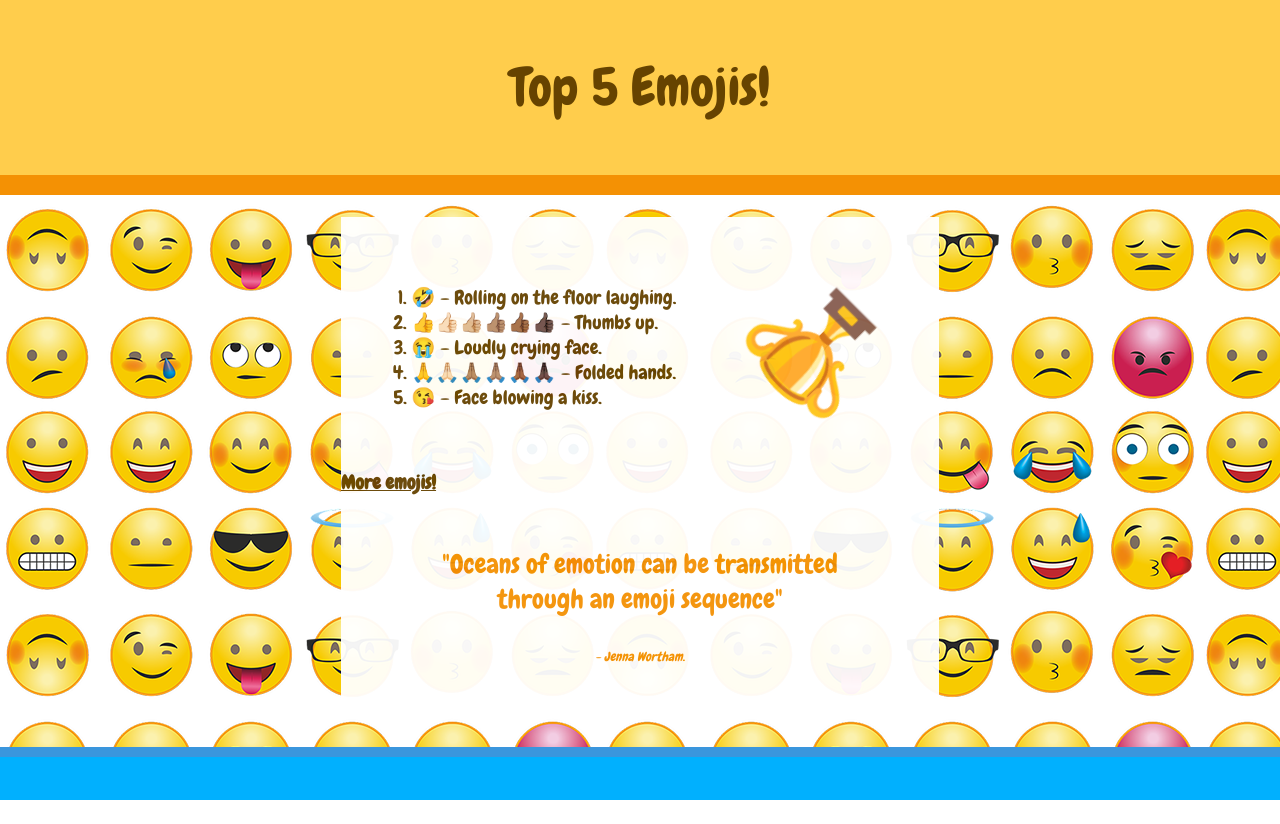
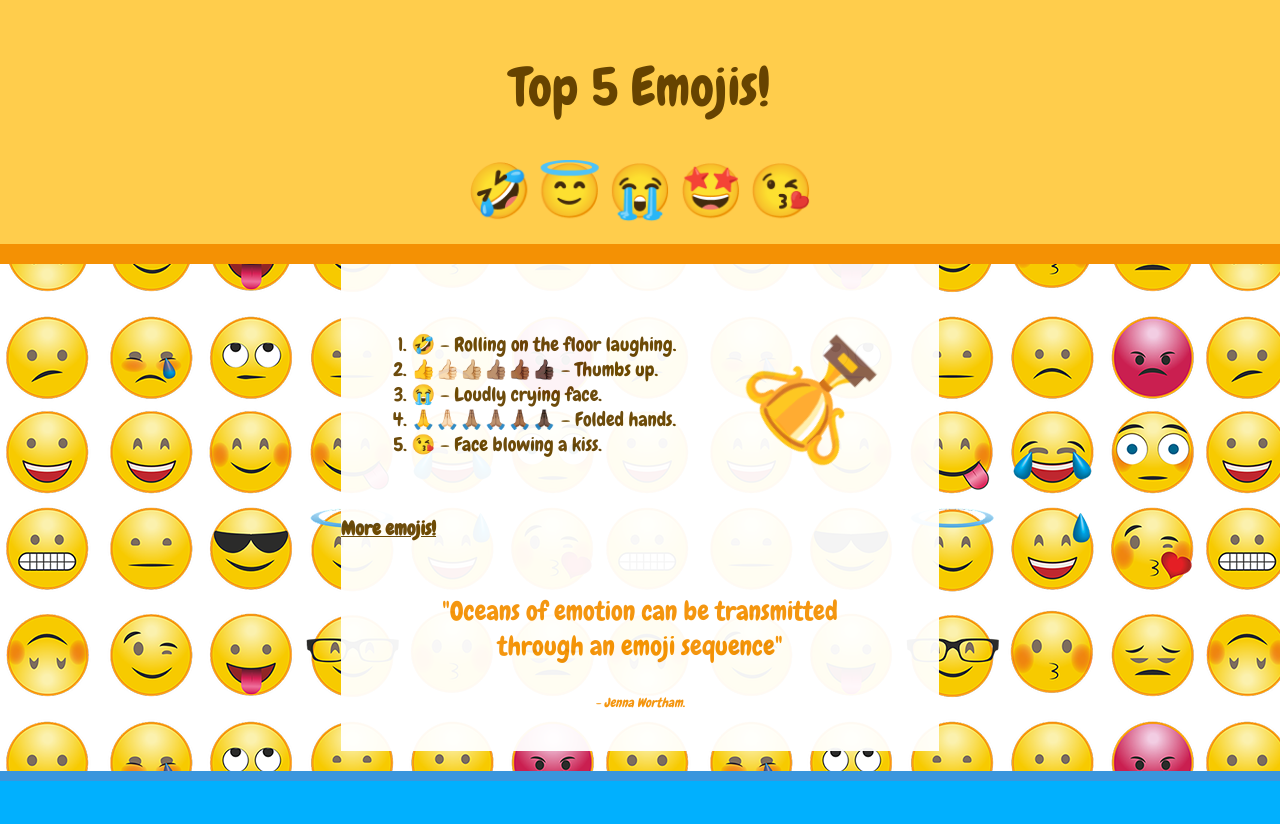
Before and after one commit to cgithub1313/cgithub1313.github.io, a plain HTML site: page index.html in a window 1280 px wide. Before the commit the page ends 800 px from the top, so only its background shows below. Drawn offline with Linux system fonts and the light colour scheme.

Commit message:
added bouncing emoji

```diff
--- a/index.html
+++ b/index.html
@@ -28,7 +28,12 @@
 <body>
 
   <header class="secondary border-bottom">
-  <h1>Top 5 Emojis!</h1>
+      <h1>Top 5 Emojis!</h1>
+      <span class="bigfont">🤣</span>
+      <span class="bigfont">😇</span>
+      <span class="bigfont">😭</span>
+      <span class="bigfont bounceme">🤩</span>
+      <span class="bigfont">😘</span>
 
   </header>
 
```
